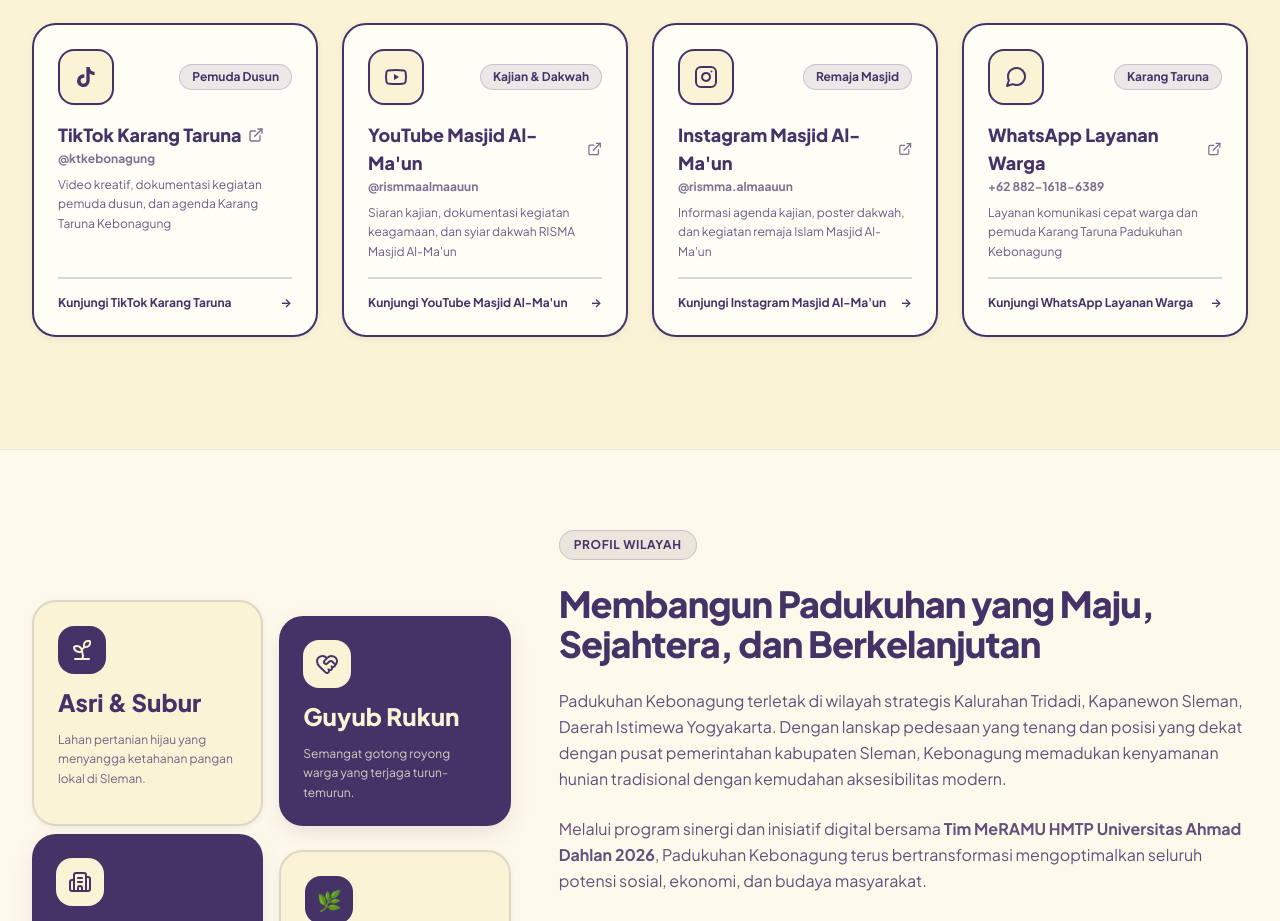
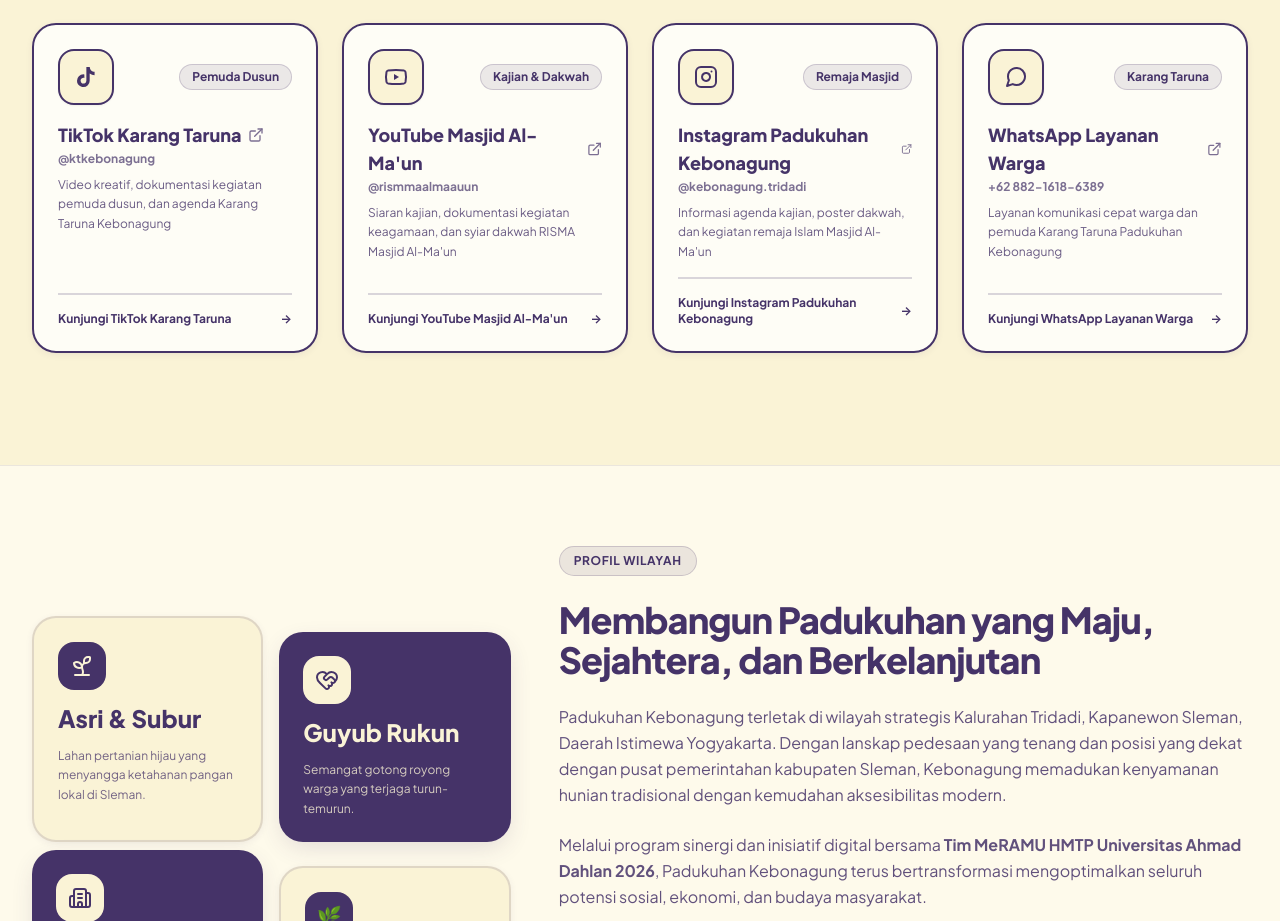
Before and after one commit to Diolutviandr3/kebonagung-tridadi-official, a React (Vite) app: page / in a window 1280 px wide. Shown: the part 4728-5649 px from the top of the page. Built offline with nearby package versions, Linux system fonts and the light colour scheme; a web font is replaced by a local one.

Commit message:
update ig kebonagung

```diff
--- a/src/components/LokasiInfoSection.tsx
+++ b/src/components/LokasiInfoSection.tsx
@@ -86,9 +86,9 @@ export const LokasiInfoSection: React.FC = () => {
       badge: 'Kajian & Dakwah',
     },
     {
-      name: 'Instagram Masjid Al-Ma\'un',
-      handle: '@rismma.almaauun',
-      href: 'https://www.instagram.com/rismma.almaauun?igsi=ejVzeWV1am1rZ2Uz',
+      name: 'Instagram Padukuhan Kebonagung',
+      handle: '@kebonagung.tridadi',
+      href: 'https://www.instagram.com/kebonagung.tridadi?igsi=MWo2aGVvc2ZpcDU4NA==',
       icon: <InstagramIcon className="w-6 h-6 text-purple group-hover:text-cream transition-colors" />,
       desc: 'Informasi agenda kajian, poster dakwah, dan kegiatan remaja Islam Masjid Al-Ma\'un',
       badge: 'Remaja Masjid',
```
